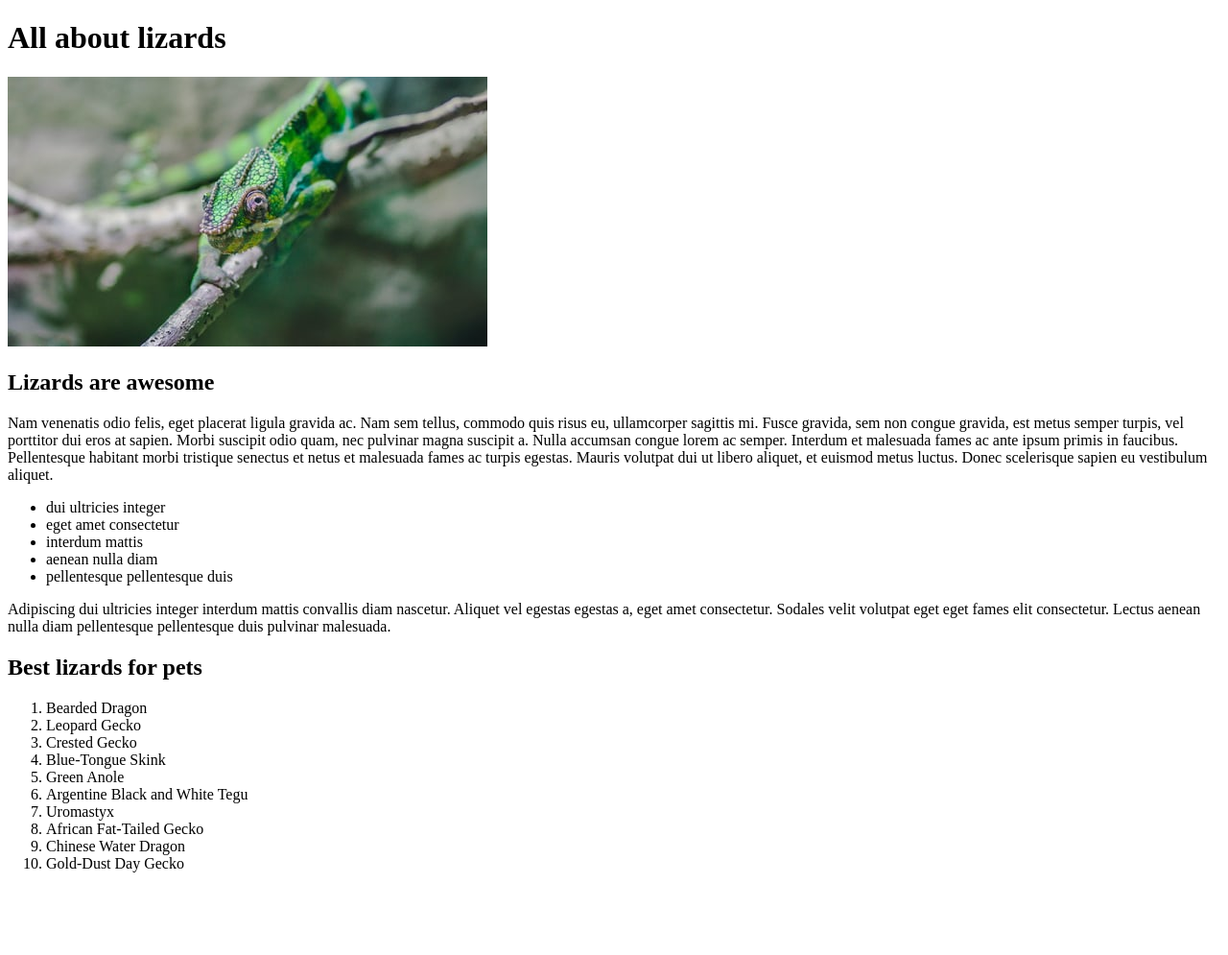
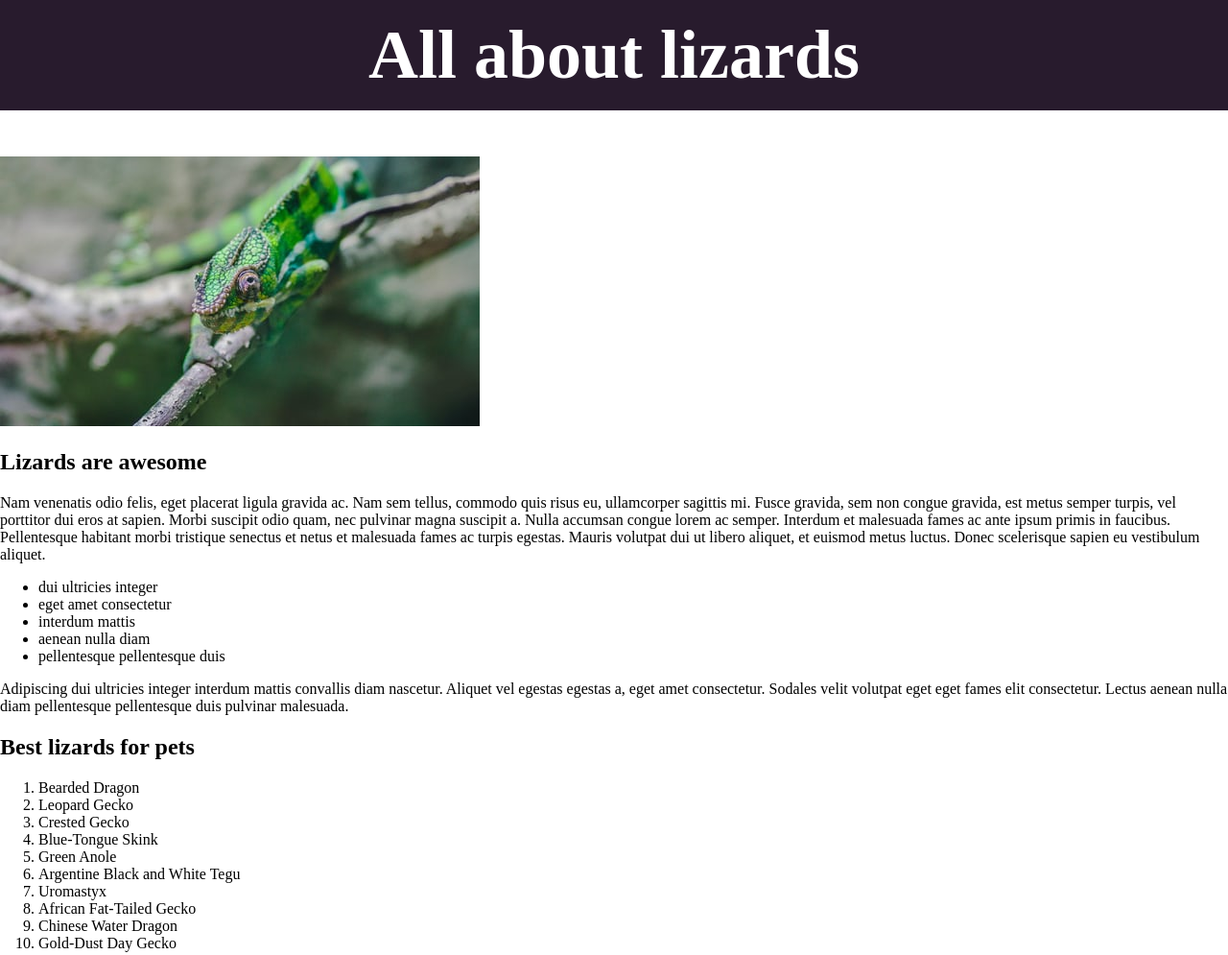
Before and after one commit to JPLLopes/ScrimbaFEPChallenges, a plain HTML site: page Module1_HTMLCSS/index.html in a window 1280 px wide. Shown: the whole page at 96% size. Before the commit the page ends 925 px from the top, so only its background shows below. Drawn offline with Linux system fonts and the light colour scheme.

Commit message:
Challenges 4-5: Created and linked css file to the home page Styled the title bar

```diff
--- /dev/null
+++ b/Module1_HTMLCSS/css/styles.css
@@ -0,0 +1,12 @@
+body {
+    margin: 0;
+}
+
+.title {
+    margin-top: 0;
+    padding: 16px 0;
+    color: #FFF;
+    background-color: #281B2D;
+    font-size: 72px;
+    text-align: center;
+}
--- a/Module1_HTMLCSS/index.html
+++ b/Module1_HTMLCSS/index.html
@@ -1,11 +1,12 @@
 <!DOCTYPE html>
 <html>
     <head>
+        <link href="css/styles.css" rel="stylesheet">
         <title>Lizards are cool!</title>
     </head>
     <body>
         <header>
-            <h1>All about lizards</h1>
+            <h1 class="title">All about lizards</h1>
         </header>
 
         <main>
```
